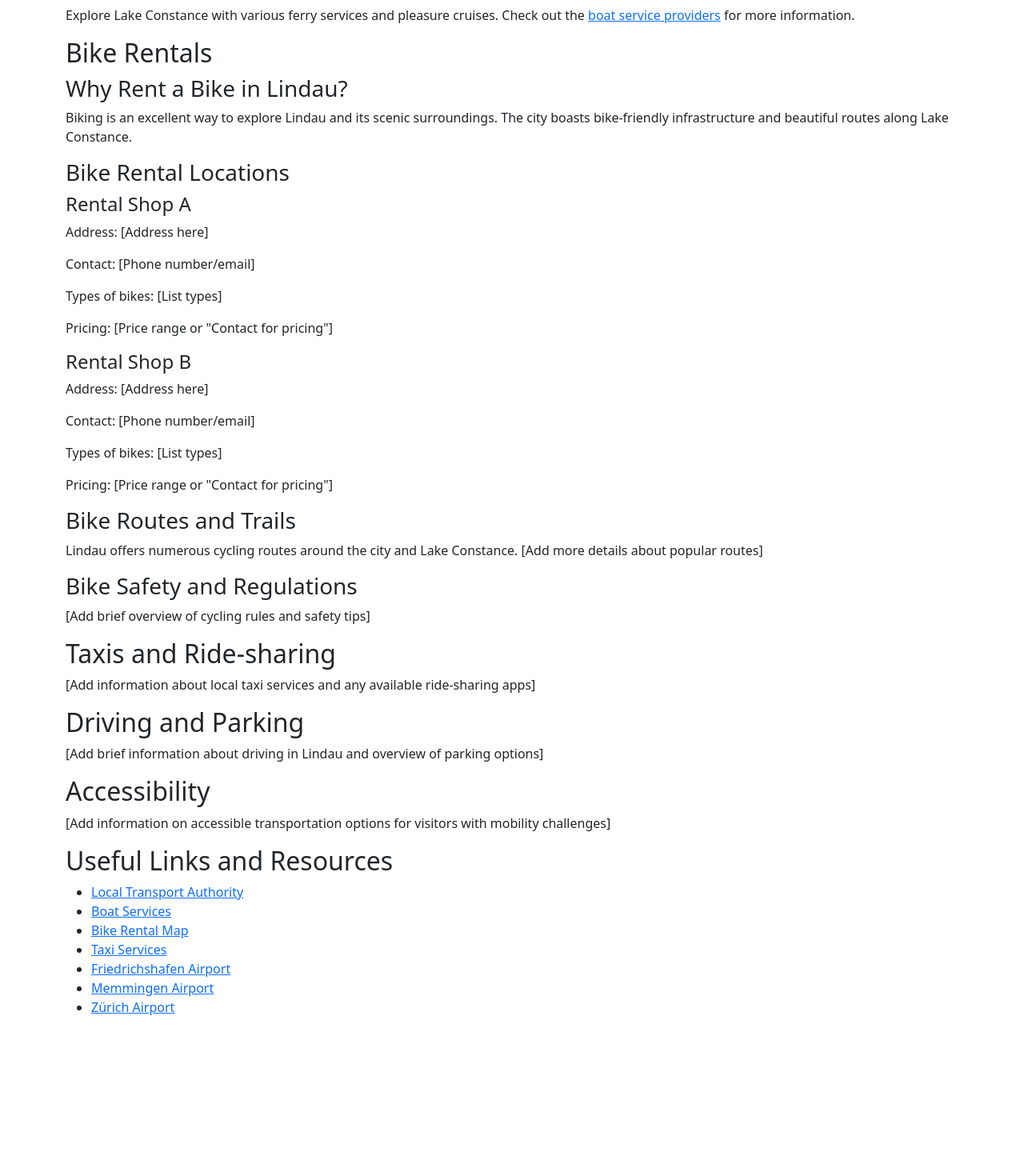
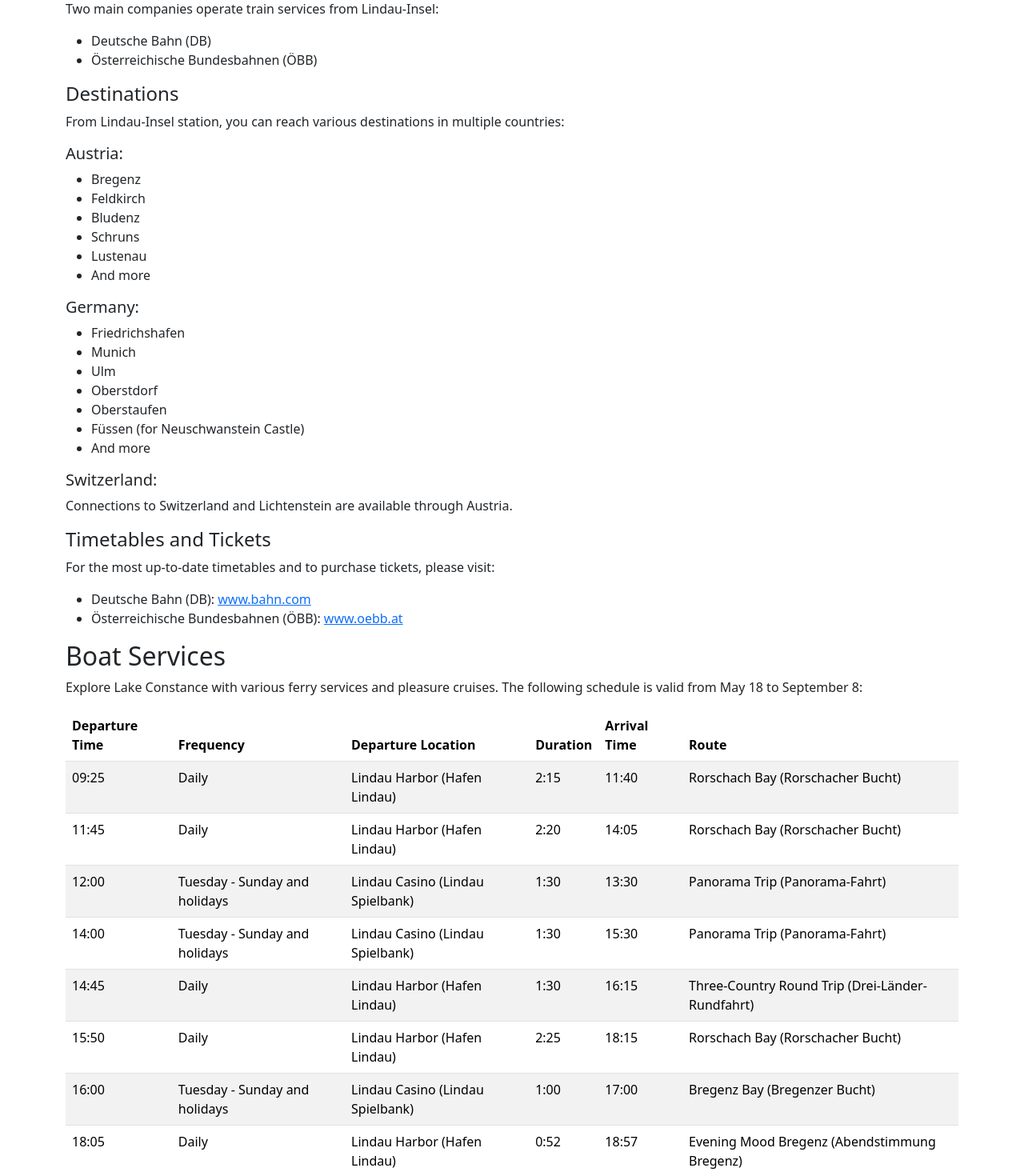
Before and after one commit to eelok/homelink-svelte, a SvelteKit app: page /en/transportation in a window 1280 px wide. Shown: the part 1120-2590 px from the top of the page at 80% size. Before the commit the page ends 2407 px from the top, so only its background shows below. Built offline with nearby package versions, Linux system fonts and the light colour scheme.

Commit message:
add transportation and update welcome

```diff
--- a/src/lib/navigation.routes.js
+++ b/src/lib/navigation.routes.js
@@ -38,10 +38,10 @@
       'title': 'Welcome',
       'url': '/'
     },
-    // {
-    //   'title': 'Transportation',
-    //   'url': '/transportation'
-    // },
+    {
+      'title': 'Transportation',
+      'url': '/transportation'
+    },
     {
       'title': 'Coffee Machine',
       'url': '/coffee-machine'
--- a/src/routes/en/transportation/+page.svelte
+++ b/src/routes/en/transportation/+page.svelte
@@ -17,7 +17,6 @@
 		</p>
 
 		<h3>Munich Airport (MUC)</h3>
-		<p>Distance from Lindau: Approximately 220 km</p>
 		<h4>By Train:</h4>
 		<ul>
 			<li>Journey time: Approximately 3:30 - 4:00 hours</li>
@@ -54,85 +53,197 @@
 
 	<section>
         <h2>Public Transport</h2>
-		<p>
-			Lindau has a reliable network of buses and trains. For schedules and ticket information, visit
-			the <a href="#" target="_blank" rel="noopener noreferrer">local transport authority website</a
-			>.
-		</p>
+
+        <h3>Train Connections</h3>
+        <p>The main train station in Lindau is located on the island and is called Lindau-Insel. It serves as a hub for regional and international train connections.</p>
+
+        <h4>Train Operators</h4>
+        <p>Two main companies operate train services from Lindau-Insel:</p>
+        <ul>
+          <li>Deutsche Bahn (DB)</li>
+          <li>Österreichische Bundesbahnen (ÖBB)</li>
+        </ul>
+
+        <h4>Destinations</h4>
+        <p>From Lindau-Insel station, you can reach various destinations in multiple countries:</p>
+
+        <h5>Austria:</h5>
+        <ul>
+          <li>Bregenz</li>
+          <li>Feldkirch</li>
+          <li>Bludenz</li>
+          <li>Schruns</li>
+          <li>Lustenau</li>
+          <li>And more</li>
+        </ul>
+
+        <h5>Germany:</h5>
+        <ul>
+          <li>Friedrichshafen</li>
+          <li>Munich</li>
+          <li>Ulm</li>
+          <li>Oberstdorf</li>
+          <li>Oberstaufen</li>
+          <li>Füssen (for Neuschwanstein Castle)</li>
+          <li>And more</li>
+        </ul>
+
+        <h5>Switzerland:</h5>
+        <p>Connections to Switzerland and Lichtenstein are available through Austria.</p>
+
+        <h4>Timetables and Tickets</h4>
+        <p>For the most up-to-date timetables and to purchase tickets, please visit:</p>
+        <ul>
+          <li>Deutsche Bahn (DB): <a href="https://www.bahn.com/en" target="_blank" rel="noopener noreferrer">www.bahn.com</a></li>
+          <li>Österreichische Bundesbahnen (ÖBB): <a href="https://www.oebb.at/en/" target="_blank" rel="noopener noreferrer">www.oebb.at</a></li>
+        </ul>
       </section>
 
       <section>
         <h2>Boat Services</h2>
-		<p>
-			Explore Lake Constance with various ferry services and pleasure cruises. Check out the <a
-				href="#"
-				target="_blank"
-				rel="noopener noreferrer">boat service providers</a
-			> for more information.
-		</p>
+        <p>Explore Lake Constance with various ferry services and pleasure cruises. The following schedule is valid from May 18 to September 8:</p>
+
+        <table class="table table-striped">
+          <thead>
+            <tr>
+              <th>Departure Time</th>
+              <th>Frequency</th>
+              <th>Departure Location</th>
+              <th>Duration</th>
+              <th>Arrival Time</th>
+              <th>Route</th>
+            </tr>
+          </thead>
+          <tbody>
+            <tr>
+              <td>09:25</td>
+              <td>Daily</td>
+              <td>Lindau Harbor (Hafen Lindau)</td>
+              <td>2:15</td>
+              <td>11:40</td>
+              <td>Rorschach Bay (Rorschacher Bucht)</td>
+            </tr>
+            <tr>
+              <td>11:45</td>
+              <td>Daily</td>
+              <td>Lindau Harbor (Hafen Lindau)</td>
+              <td>2:20</td>
+              <td>14:05</td>
+              <td>Rorschach Bay (Rorschacher Bucht)</td>
+            </tr>
+            <tr>
+              <td>12:00</td>
+              <td>Tuesday - Sunday and holidays</td>
+              <td>Lindau Casino (Lindau Spielbank)</td>
+              <td>1:30</td>
+              <td>13:30</td>
+              <td>Panorama Trip (Panorama-Fahrt)</td>
+            </tr>
+            <tr>
+              <td>14:00</td>
+              <td>Tuesday - Sunday and holidays</td>
+              <td>Lindau Casino (Lindau Spielbank)</td>
+              <td>1:30</td>
+              <td>15:30</td>
+              <td>Panorama Trip (Panorama-Fahrt)</td>
+            </tr>
+            <tr>
+              <td>14:45</td>
+              <td>Daily</td>
+              <td>Lindau Harbor (Hafen Lindau)</td>
+              <td>1:30</td>
+              <td>16:15</td>
+              <td>Three-Country Round Trip (Drei-Länder-Rundfahrt)</td>
+            </tr>
+            <tr>
+              <td>15:50</td>
+              <td>Daily</td>
+              <td>Lindau Harbor (Hafen Lindau)</td>
+              <td>2:25</td>
+              <td>18:15</td>
+              <td>Rorschach Bay (Rorschacher Bucht)</td>
+            </tr>
+            <tr>
+              <td>16:00</td>
+              <td>Tuesday - Sunday and holidays</td>
+              <td>Lindau Casino (Lindau Spielbank)</td>
+              <td>1:00</td>
+              <td>17:00</td>
+              <td>Bregenz Bay (Bregenzer Bucht)</td>
+            </tr>
+            <tr>
+              <td>18:05</td>
+              <td>Daily</td>
+              <td>Lindau Harbor (Hafen Lindau)</td>
+              <td>0:52</td>
+              <td>18:57</td>
+              <td>Evening Mood Bregenz (Abendstimmung Bregenz)</td>
+            </tr>
+          </tbody>
+        </table>
+
+        <p>Route Descriptions:</p>
+        <ul>
+          <li><strong>Rorschach Bay (Rorschacher Bucht):</strong> A trip to the Swiss side of Lake Constance.</li>
+          <li><strong>Panorama Trip (Panorama-Fahrt):</strong> A scenic tour around the lake, offering beautiful views of the surrounding landscape.</li>
+          <li><strong>Three-Country Round Trip (Drei-Länder-Rundfahrt):</strong> A journey that takes you through the waters of Germany, Austria, and Switzerland.</li>
+          <li><strong>Bregenz Bay (Bregenzer Bucht):</strong> A trip to the Austrian side of the lake, visiting the city of Bregenz.</li>
+          <li><strong>Evening Mood Bregenz (Abendstimmung Bregenz):</strong> An evening cruise to Bregenz, perfect for enjoying the sunset over the lake.</li>
+        </ul>
+
+        <p>Important Notes:</p>
+        <ul>
+          <li>This schedule is valid from May 18 to September 8.</li>
+          <li>Departure locations are either Lindau Harbor (Hafen Lindau) or Lindau Casino (Lindau Spielbank).</li>
+          <li>Some routes operate daily, while others run Tuesday through Sunday and on holidays.</li>
+          <li>Durations range from 52 minutes to 2 hours and 25 minutes, depending on the route.</li>
+          <li><strong>International trips (to Austria and Switzerland) require a passport or ID card.</strong> Please ensure you have the necessary identification before boarding.</li>
+        </ul>
+
+        <p>For the most up-to-date information, ticket prices, and to purchase tickets, please check with the local boat service providers or visit the tourist information center in Lindau.</p>
+
+        <p>For additional details about boat trips and experiences on Lake Constance, visit the <a href="https://www.bsb.de/de/bodensee-erlebnisse/rundfahrten/lindau#" target="_blank" rel="noopener noreferrer">official Bodensee-Schiffsbetriebe (BSB) website</a>.</p>
       </section>
 
       <section>
         <h2>Bike Rentals</h2>
-		<h3>Why Rent a Bike in Lindau?</h3>
-		<p>
-			Biking is an excellent way to explore Lindau and its scenic surroundings. The city boasts
-			bike-friendly infrastructure and beautiful routes along Lake Constance.
-		</p>
+        <p>Exploring Lindau and its surroundings by bicycle is a popular and enjoyable way to experience the area. There are two main bike rental shops in Lindau that offer both regular bikes and e-bikes:</p>
 
-		<h3>Bike Rental Locations</h3>
         <div class="rental-shop">
-			<h4>Rental Shop A</h4>
-			<p>Address: [Address here]</p>
-			<p>Contact: [Phone number/email]</p>
-			<p>Types of bikes: [List types]</p>
-			<p>Pricing: [Price range or "Contact for pricing"]</p>
-		</div>
-		<div class="rental-shop">
-			<h4>Rental Shop B</h4>
-			<p>Address: [Address here]</p>
-			<p>Contact: [Phone number/email]</p>
-			<p>Types of bikes: [List types]</p>
-			<p>Pricing: [Price range or "Contact for pricing"]</p>
+          <h3>1. Fahrrad Unger</h3>
+          <p><strong>Address:</strong> Inselgraben 14, Lindau</p>
+          <p><strong>Website:</strong> <a href="https://www.fahrrad-unger.de/" target="_blank" rel="noopener noreferrer">www.fahrrad-unger.de</a></p>
+          <p>Fahrrad Unger offers a range of bicycles, including regular bikes and e-bikes, suitable for exploring Lindau and the surrounding areas.</p>
         </div>
 
-		<h3>Bike Routes and Trails</h3>
-		<p>
-			Lindau offers numerous cycling routes around the city and Lake Constance. [Add more details
-			about popular routes]
-		</p>
+        <div class="rental-shop">
+          <h3>2. Rad Insel</h3>
+          <p><strong>Address:</strong> Dammsteggasse 4, Lindau</p>
+          <p><strong>Website:</strong> <a href="https://www.radinsel.com/" target="_blank" rel="noopener noreferrer">www.radinsel.com</a></p>
+          <p>Rad Insel provides various options for bike rentals, including both traditional bicycles and e-bikes, perfect for touring the Lake Constance region.</p>
+        </div>
 
-		<h3>Bike Safety and Regulations</h3>
-		<p>[Add brief overview of cycling rules and safety tips]</p>
-	</section>
+        <h3>Why Rent a Bike in Lindau?</h3>
+        <ul>
+          <li>Explore the picturesque island of Lindau at your own pace</li>
+          <li>Enjoy scenic rides along the shores of Lake Constance</li>
+          <li>Easily visit nearby attractions and neighboring towns</li>
+          <li>Take advantage of the well-maintained bike paths in the region</li>
+          <li>Eco-friendly way to tour the area</li>
+        </ul>
 
-	<section>
-		<h2>Taxis and Ride-sharing</h2>
-		<p>[Add information about local taxi services and any available ride-sharing apps]</p>
-	</section>
+        <p>Both rental shops offer options for short-term and long-term rentals. It's recommended to check their websites or contact them directly for current prices, availability, and any special offers they might have.</p>
 
-	<section>
-		<h2>Driving and Parking</h2>
-		<p>[Add brief information about driving in Lindau and overview of parking options]</p>
-	</section>
+        <h3>Tips for Cycling in Lindau:</h3>
+        <ul>
+          <li>Always follow local traffic rules and signs</li>
+          <li>Use bike lanes and dedicated cycling paths where available</li>
+          <li>Wear a helmet for safety (although it's not mandatory for adults in Germany)</li>
+          <li>Lock your bike securely when parking</li>
+          <li>Bring water and snacks for longer rides</li>
+          <li>Consider renting an e-bike if you plan on covering longer distances or tackling hilly terrain</li>
+        </ul>
 
-	<section>
-		<h2>Accessibility</h2>
-		<p>
-			[Add information on accessible transportation options for visitors with mobility challenges]
-		</p>
-	</section>
-
-	<section>
-		<h2>Useful Links and Resources</h2>
-		<ul>
-			<li><a href="#" target="_blank" rel="noopener noreferrer">Local Transport Authority</a></li>
-			<li><a href="#" target="_blank" rel="noopener noreferrer">Boat Services</a></li>
-			<li><a href="#" target="_blank" rel="noopener noreferrer">Bike Rental Map</a></li>
-			<li><a href="#" target="_blank" rel="noopener noreferrer">Taxi Services</a></li>
-			<li><a href="#" target="_blank" rel="noopener noreferrer">Friedrichshafen Airport</a></li>
-			<li><a href="#" target="_blank" rel="noopener noreferrer">Memmingen Airport</a></li>
-			<li><a href="#" target="_blank" rel="noopener noreferrer">Zürich Airport</a></li>
-		</ul>
+        <p>For information about popular cycling routes and bike maps of the region, you can inquire at the rental shops or visit the Lindau tourist information center.</p>
       </section>
 </div>
```
Also changed, not shown: src/routes/en/+page.svelte (+39 -75 lines). Lines whose indentation alone changed are shown as unchanged.
